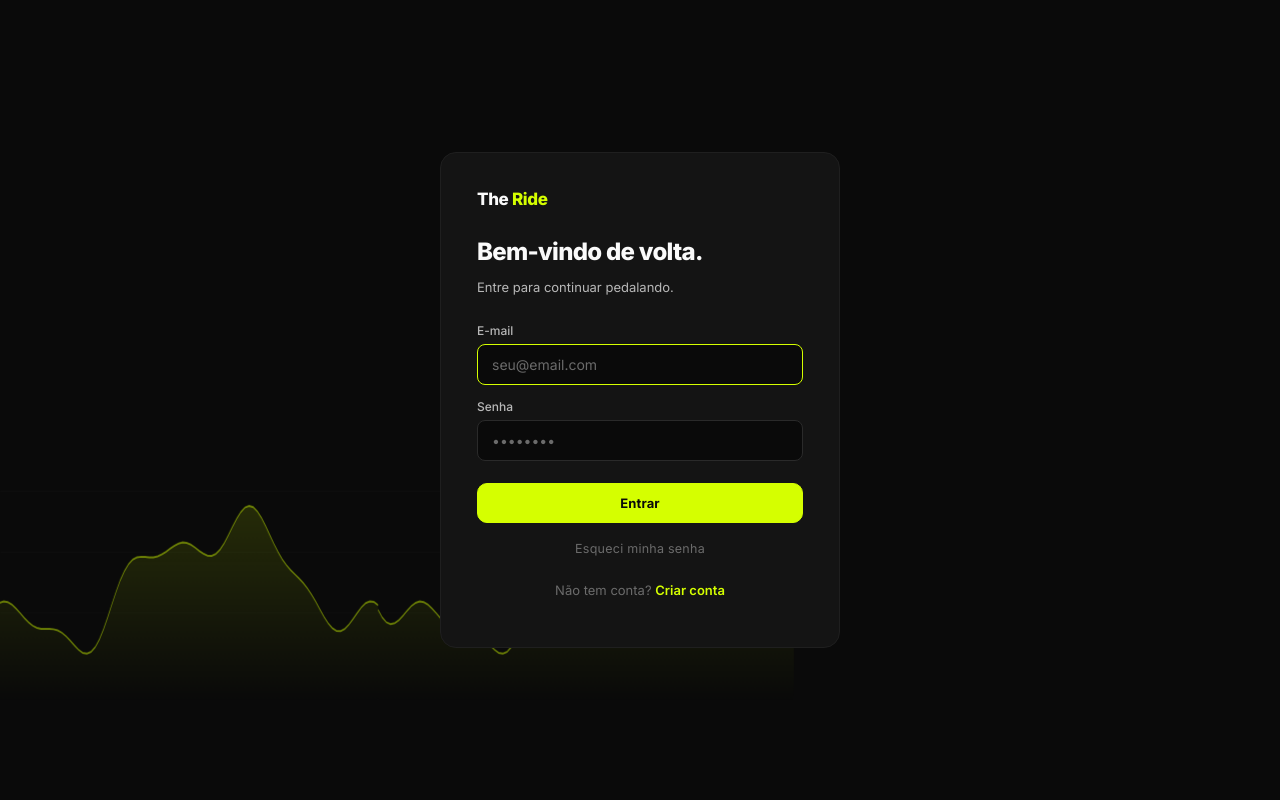
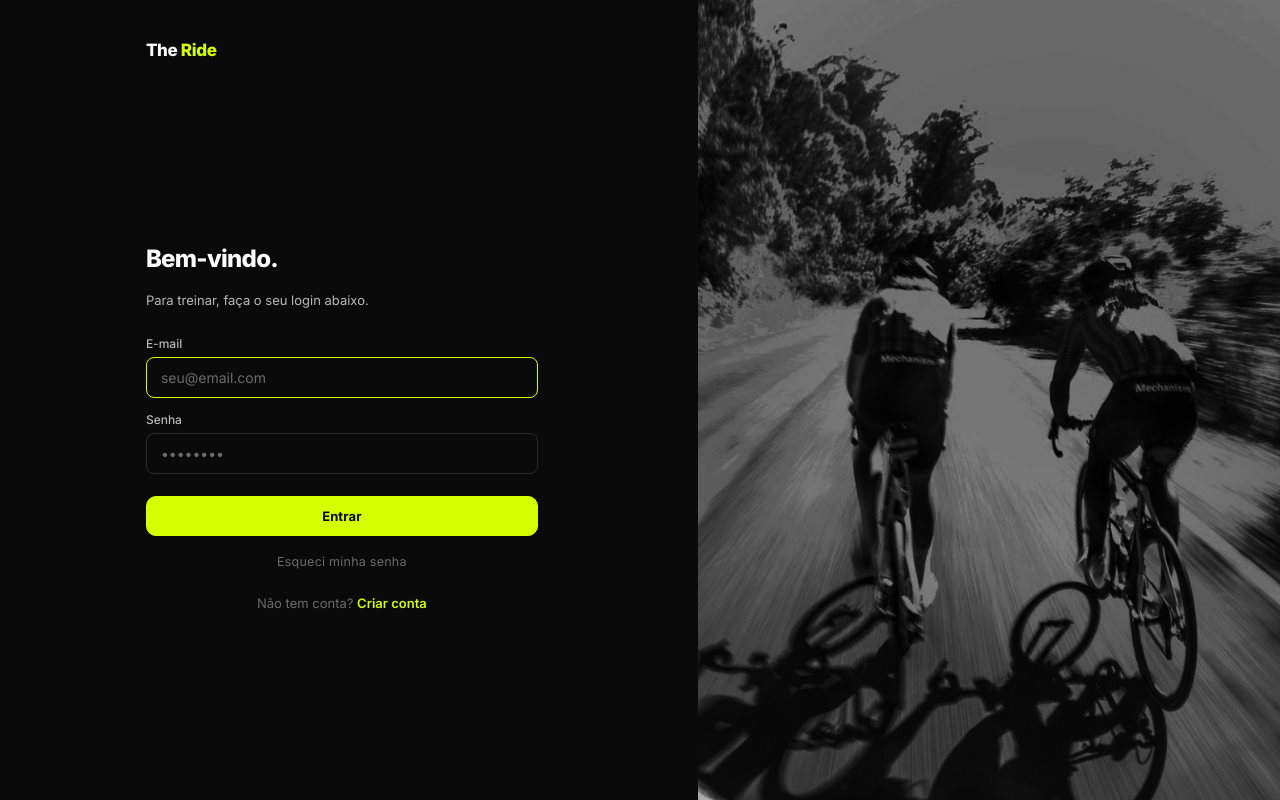
Before and after one commit to to-affonso/theride, a Next.js app: page /auth/login in a window 1280 px wide. Built offline with nearby package versions, Linux system fonts and the light colour scheme.

Commit message:
Refactor authentication pages to use new AuthSplitLayout component and update styles for split-screen layout. Adjusted headings and subtexts for improved clarity and consistency across login, reset password, and signup pages.

```diff
--- a/src/app/auth/login/page.tsx
+++ b/src/app/auth/login/page.tsx
@@ -4,7 +4,7 @@ import { useState } from 'react';
 import { useRouter } from 'next/navigation';
 import Link from 'next/link';
 import { createClient } from '@/lib/supabase/client';
-import { ElevationBg } from '@/components/auth/ElevationBg';
+import { AuthSplitLayout } from '@/components/auth/AuthSplitLayout';
 
 type Mode = 'login' | 'reset';
 
@@ -52,18 +52,11 @@ export default function LoginPage() {
   }
 
   return (
-    <div className="auth-stage">
-      <ElevationBg/>
-
-      <div className="auth-card">
-        <div className="brand" style={{ marginBottom: 28 }}>
-          <span className="brand-name">The <em>Ride</em></span>
-        </div>
-
+    <AuthSplitLayout>
         {mode === 'login' ? (
           <>
-            <h1>Bem-vindo de volta.</h1>
-            <p className="sub">Entre para continuar pedalando.</p>
+            <h1>Bem-vindo.</h1>
+            <p className="sub">Para treinar, faça o seu login abaixo.</p>
 
             <form onSubmit={handleLogin}>
               {error && <div className="auth-error">{error}</div>}
@@ -155,7 +148,6 @@ export default function LoginPage() {
             </form>
           </>
         )}
-      </div>
-    </div>
+    </AuthSplitLayout>
   );
 }
--- a/src/app/globals.css
+++ b/src/app/globals.css
@@ -427,8 +427,42 @@ button { font-family: inherit; }
   width: 400px; background: var(--bg-2); border: 1px solid var(--line-soft);
   border-radius: 16px; padding: 36px;
 }
-.auth-card h1 { font-size: 24px; font-weight: 800; letter-spacing: -0.03em; margin: 0 0 6px; }
-.auth-card .sub { font-size: 13px; color: var(--fg-2); margin-bottom: 28px; }
+.auth-card h1,
+.auth-split__content h1 { font-size: 24px; font-weight: 800; letter-spacing: -0.03em; margin: 0 0 6px; }
+.auth-card .sub,
+.auth-split__content .sub { font-size: 13px; color: var(--fg-2); margin-bottom: 28px; }
+
+/* ── AUTH split-screen layout (new) ─────────────────────────────────────── */
+.auth-split {
+  display: grid;
+  grid-template-columns: minmax(0, 1.2fr) minmax(0, 1fr);
+  min-height: 100dvh;
+  background: var(--bg);
+}
+.auth-split__form {
+  display: flex; flex-direction: column;
+  padding: clamp(32px, 5vh, 56px) clamp(32px, 6vw, 96px);
+  max-width: 560px; width: 100%; margin: 0 auto;
+}
+.auth-split__form .brand { margin-bottom: auto; }
+.auth-split__content {
+  width: 100%; max-width: 392px;
+  display: flex; flex-direction: column;
+  margin-top: clamp(32px, 6vh, 64px);
+  margin-bottom: auto;
+}
+.auth-split__hero {
+  position: relative; overflow: hidden; background: var(--bg-2);
+}
+.auth-split__hero img {
+  filter: grayscale(1) contrast(1.05) brightness(0.95);
+}
+
+@media (max-width: 880px) {
+  .auth-split { grid-template-columns: 1fr; }
+  .auth-split__hero { display: none; }
+  .auth-split__form { justify-content: center; min-height: 100dvh; }
+}
 .field { display: flex; flex-direction: column; gap: 6px; margin-bottom: 14px; }
 .field label { font-size: 12px; color: var(--fg-2); font-weight: 500; }
 .field input {
--- /dev/null
+++ b/src/components/auth/AuthSplitLayout.tsx
@@ -0,0 +1,38 @@
+import Image from 'next/image';
+import type { ReactNode } from 'react';
+
+/**
+ * AuthSplitLayout — split-screen wrapper for auth pages.
+ *
+ *  ┌──────────────────┬──────────────┐
+ *  │  brand + form    │   B&W photo  │
+ *  │  (children)      │   (decor)    │
+ *  └──────────────────┴──────────────┘
+ *
+ * On narrow viewports the photo column collapses (see .auth-split rules in
+ * globals.css). The image is decorative — `alt=""` and `aria-hidden`.
+ */
+export function AuthSplitLayout({ children }: { children: ReactNode }) {
+  return (
+    <div className="auth-split">
+      <section className="auth-split__form">
+        <div className="brand">
+          <span className="brand-name">The <em>Ride</em></span>
+        </div>
+        <div className="auth-split__content">
+          {children}
+        </div>
+      </section>
+      <aside className="auth-split__hero" aria-hidden="true">
+        <Image
+          src="/auth/cyclists.png"
+          alt=""
+          fill
+          priority
+          sizes="(max-width: 880px) 0px, 45vw"
+          style={{ objectFit: 'cover' }}
+        />
+      </aside>
+    </div>
+  );
+}
```
Also changed, not shown: src/app/auth/reset-password/page.tsx (+3 -11 lines), src/app/auth/signup/page.tsx (+3 -8 lines), public/auth/cyclists.png (added).
